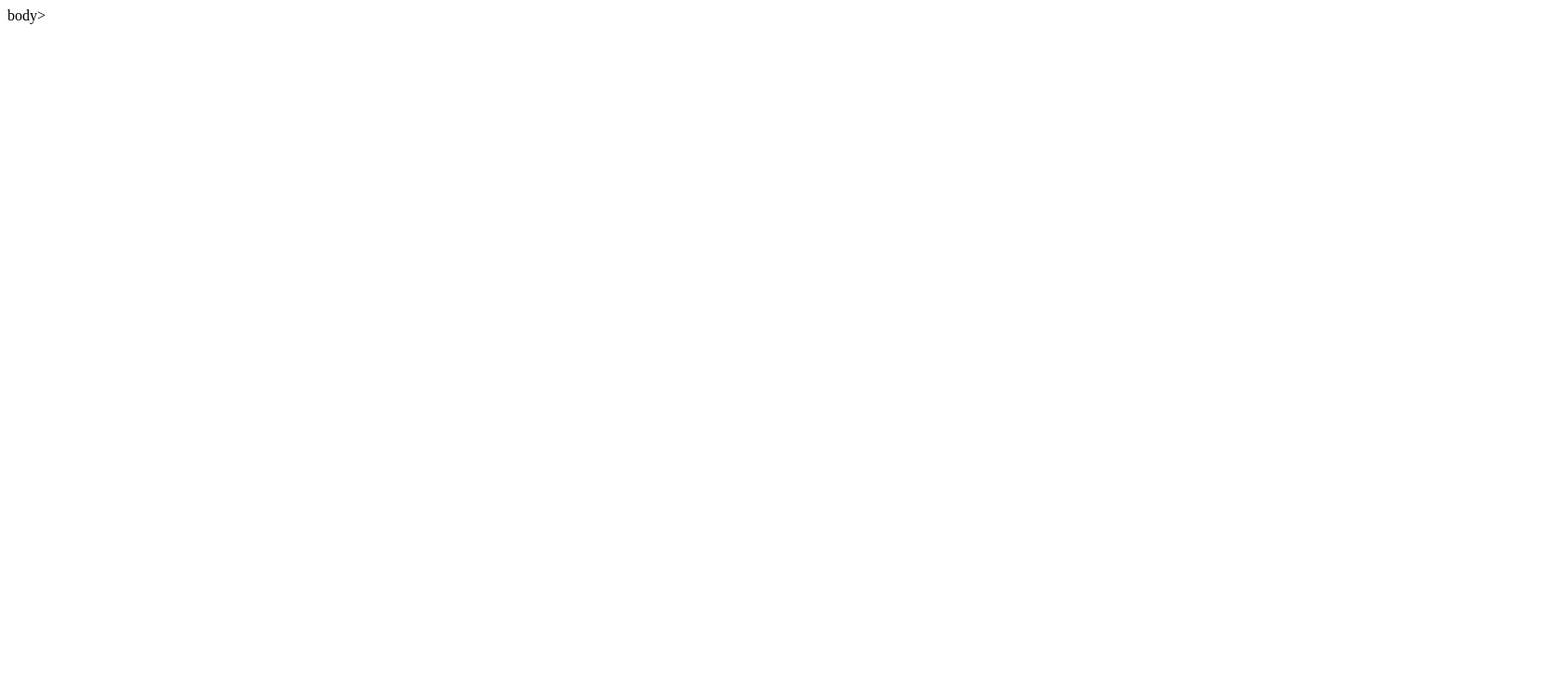
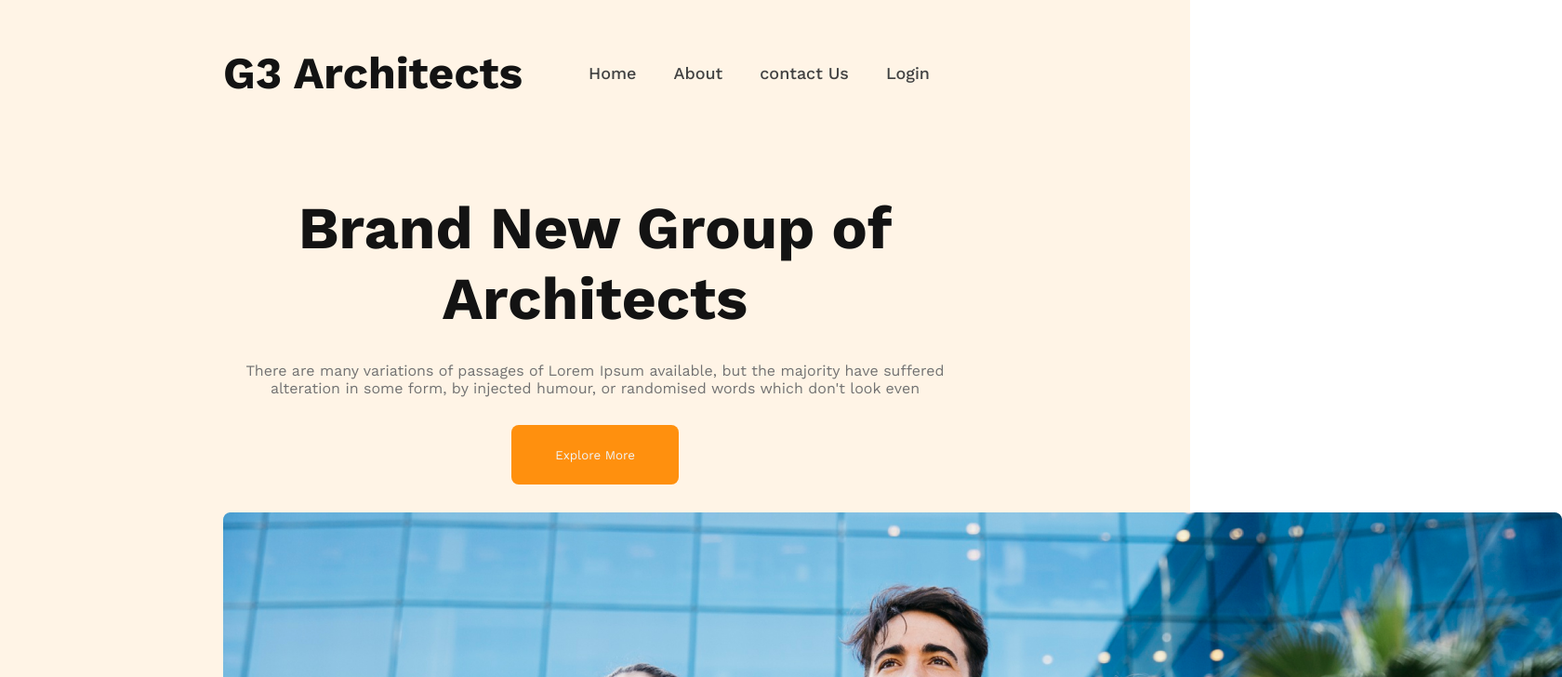
Before and after one commit to Farha34/g3-architects-website, a plain HTML site: page index.html in a window 1280 px wide. Shown: the top 728 px of the page at 93% size, 1680 px wide, since content can reach past the window. Drawn offline with nearby package versions, Linux system fonts and the light colour scheme.

Commit message:
added new code

```diff
--- a/index.html
+++ b/index.html
@@ -1,11 +1,44 @@
 <!DOCTYPE html>
-body>
+<html lang="en">
 
-</body>
-</html><html lang="en">
 <head>
     <meta charset="UTF-8">
     <meta name="viewport" content="width=device-width, initial-scale=1.0">
-    <title>Architcts project</title>
+    <title>Architects project</title>
     <link rel="stylesheet" href="style.css">
 </head>
+
+<body>
+    <header>
+        <nav>
+            <h3 class="nav-title">G3 Architects</h3>
+            <ul>
+                <li><a href="">Home</a></li>
+                <li><a href="">About</a></li>
+                <li><a href="">contact Us</a></li>
+                <li><a href="">Login</a></li>
+            </ul>
+        </nav>
+
+        <div class="banner">
+            <div class="banner-content">
+                <h1 class="banner-title">Brand New
+                    Group of Architects
+                </h1>
+                <p class="banner-discription">There are many variations of passages of Lorem Ipsum available, but the
+                    majority have suffered alteration in some form, by injected humour, or randomised words which don't
+                    look even</p>
+                <button class="btn-primnary">Explore More</button>
+            </div>
+            <img src="images/banner.png" alt="">
+        </div>
+    </header>
+    <main>
+
+    </main>
+    <footer>
+
+    </footer>
+</body>
+
+</html>
--- a/style.css
+++ b/style.css
@@ -0,0 +1,85 @@
+/* work sans font from google font */
+
+  @import url('https://fonts.googleapis.com/css2?family=Open+Sans:wght@400;500;700;800&family=Work+Sans:wght@400;500;600;700;800&display=swap');
+
+*{
+    font-family: 'Open Sans', sans-serif;
+font-family: 'Work Sans', sans-serif;
+}
+*{
+    margin: 0px;
+    padding-bottom: 0px;
+}
+/* header section */
+header{
+    background: rgba(255, 144, 14, 0.10);
+    padding: 50px 240px;
+}
+nav{
+    display: flex;
+    justify-content: space-between;
+    align-items: center;
+}
+.nav-title{
+    font-size: 3rem;
+    font-weight: 700px;
+    color: var(--dark-01, #131313);
+
+}
+
+nav > ul{
+    display: flex;
+}
+
+nav li{
+    list-style: none;
+    margin-right: 40px;
+    font-size: 18px;
+    font-weight: 500;
+
+}
+nav li a{
+    text-decoration: none;
+    color: var(--dark-02, #424242);
+
+}
+.ul:hover{
+    color: aqua;
+}
+
+/* banner section */
+.banner{
+
+}
+.banner-content{
+    max-width: 800px;
+    text-align: center;
+    margin: 0 auto;
+}
+
+.banner-title{
+  font-size: 4rem;
+  font-weight: 700;
+  color: var(--dark-01, #131313);
+  padding-top: 100px;
+}
+.banner-discription{
+    font-size: 1rem;
+    font-weight: 400;
+    color: var(--dark-03, #727272);
+    padding-top: 30px;
+}
+.btn-primnary{
+    margin: 30px;
+    /* padding: 20px; */
+    width: 180px;
+    height: 64px;
+    background-color: #FF900E;
+    border-radius: 8px;
+    border: none;
+    color: rgb(241, 243, 243);
+}
+.btn-primnary:hover{
+    color: aqua;
+    cursor: pointer;
+}
```
